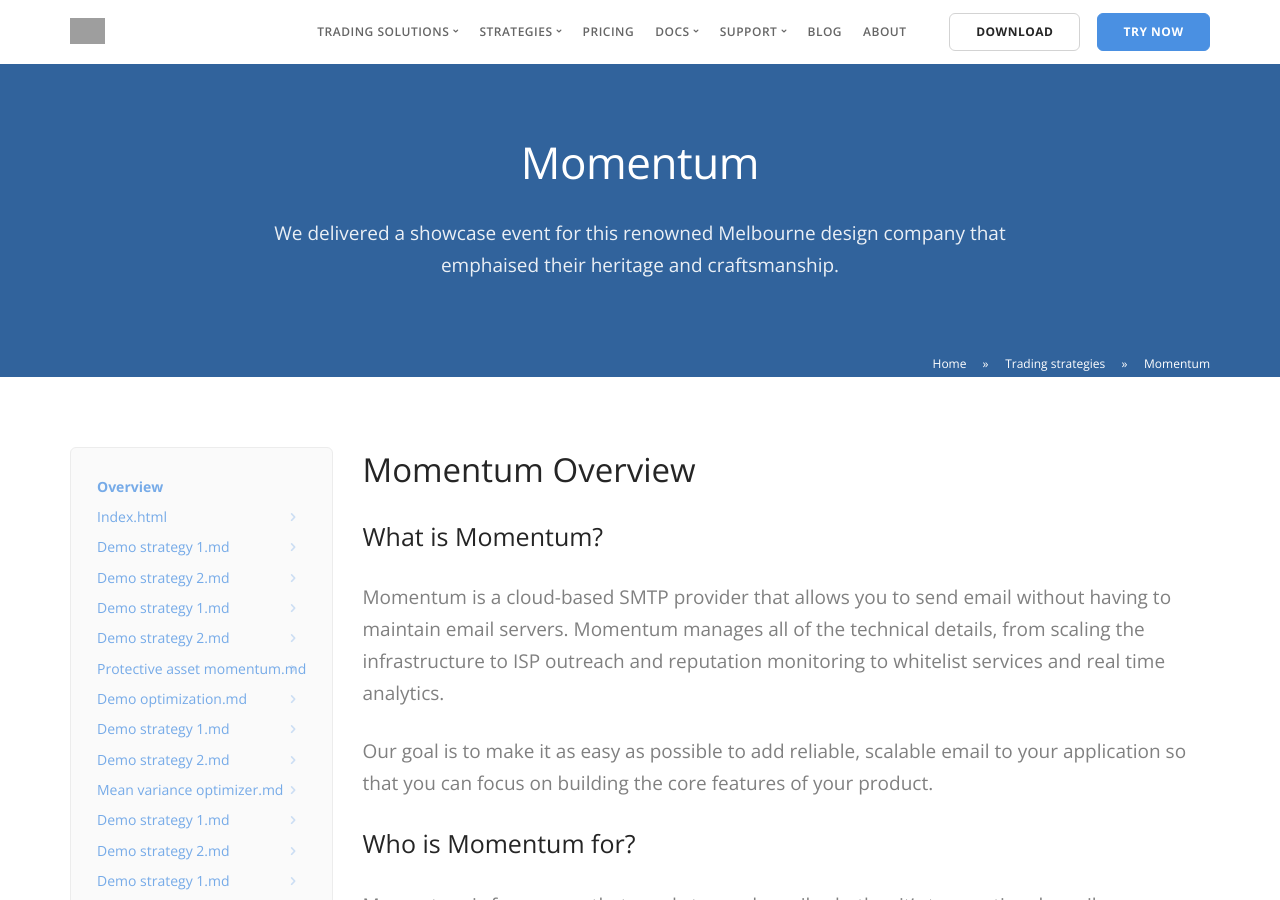
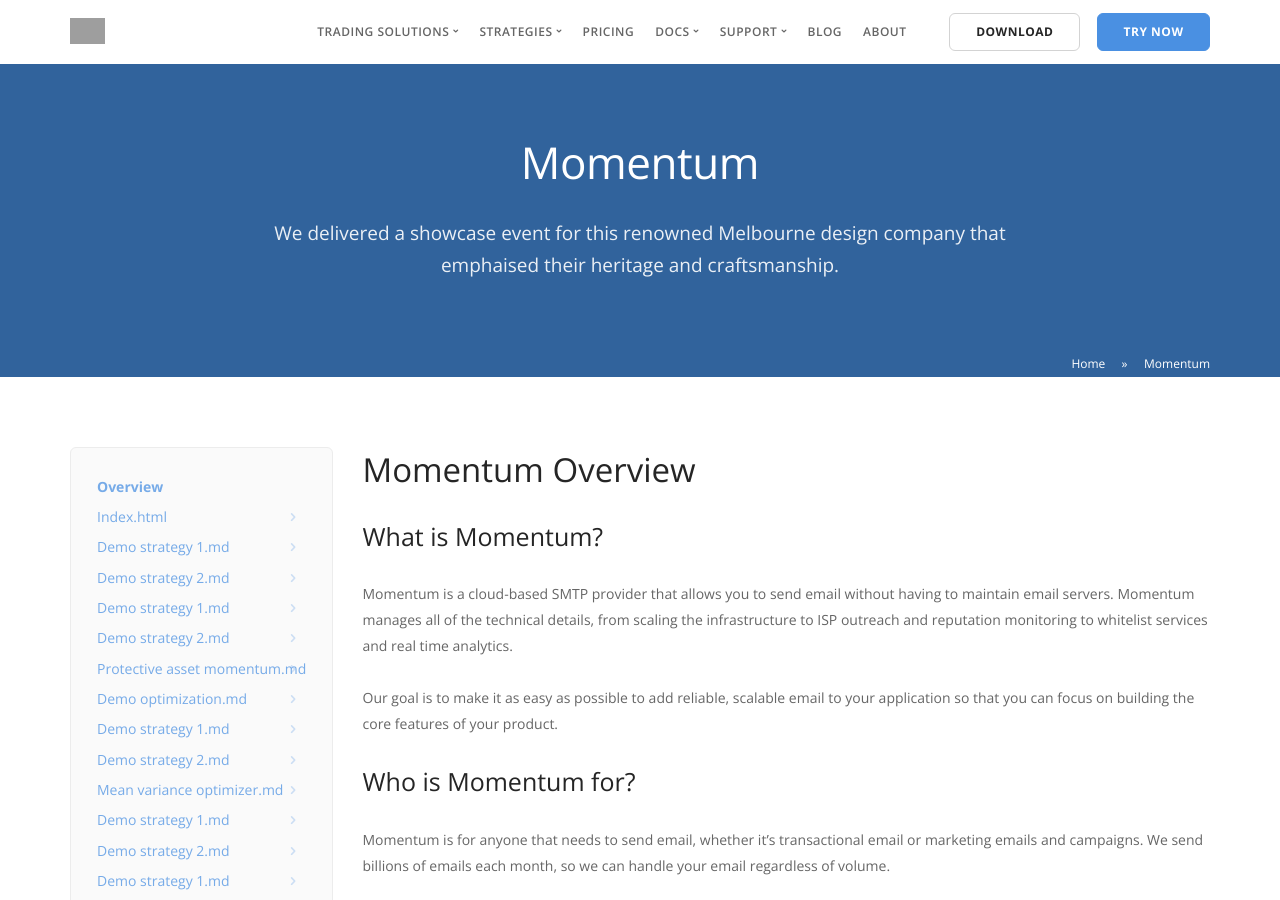
Before and after one commit to dzinemon/aedge, a Jekyll site: the page built from _trading-strategies/momentum/index.md, in a window 1280 px wide and 900 px high. Built offline with Jekyll 4.4.1, drawn with Linux system fonts in a browser that asks for light colours; some web fonts are replaced.

Commit message:
Update strategy.html

```diff
--- a/_layouts/strategy.html
+++ b/_layouts/strategy.html
@@ -14,18 +14,17 @@
   {% include partials/page-title.html %}
   {% endif %}
 
-  {% include trading-strategies/strategies-cat-crumbs.html %}
+  {% if page.permalink %}
+    {% include trading-strategies/strategies-crumbs.html %}
+  {% else %}
+    {% include trading-strategies/strategies-cat-crumbs.html %}
+  {% endif %}
 
     <section class="{{ site.data.spacing.spacing-class }}">
       <div class="container">
         <div class="row">
           <div class="col-md-9 col-md-push-3 col-sm-12">
-            <article class="mb--3">
-
-              <div class="article__body">
-                {{ content }}
-              </div>
-            </article>
+            {{ content }}
           </div>
           <div class="col-md-3 col-md-pull-9 col-sm-6">
             {% include trading-strategies/strategy-lm-doc.html %}
```
